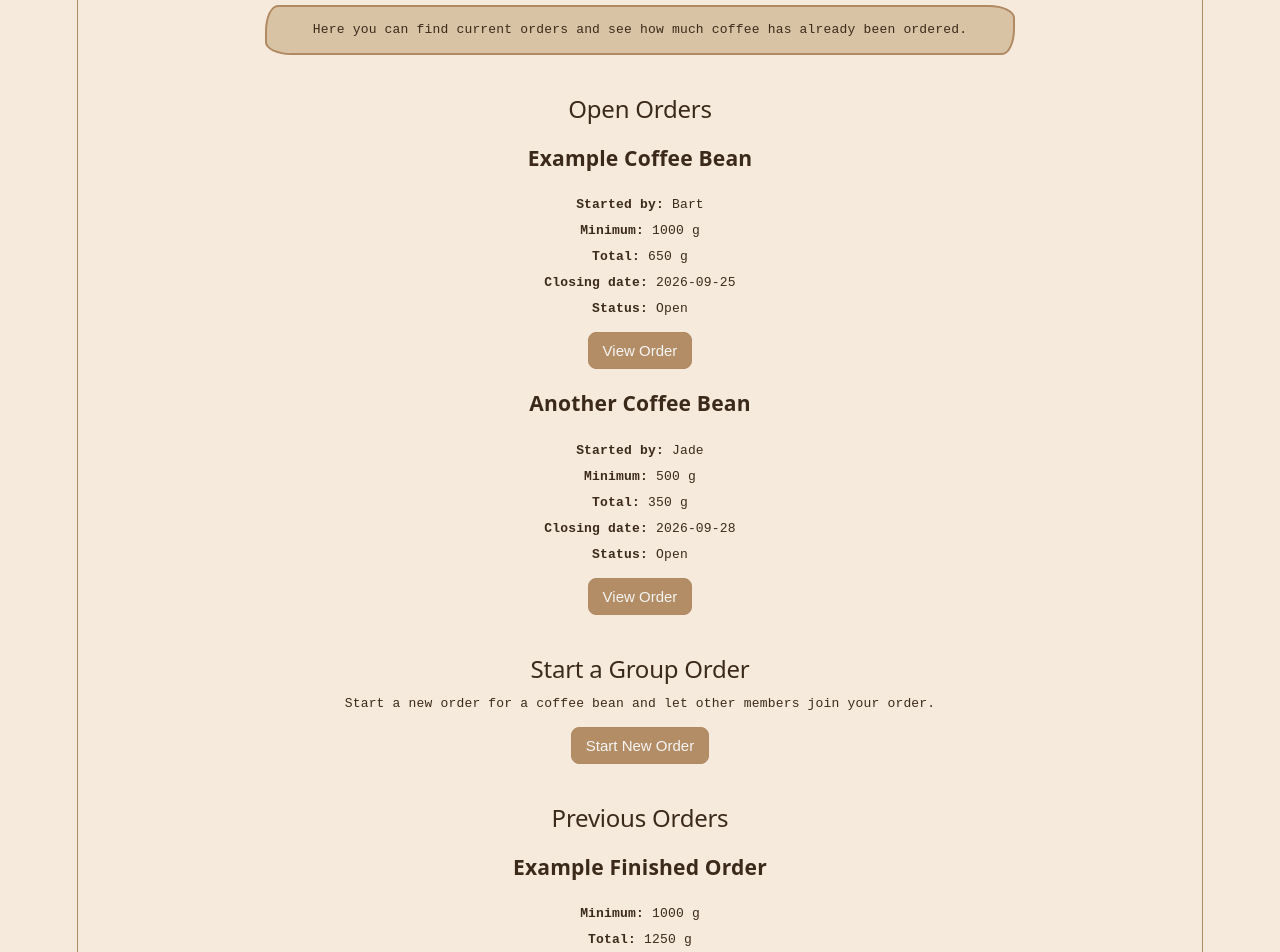
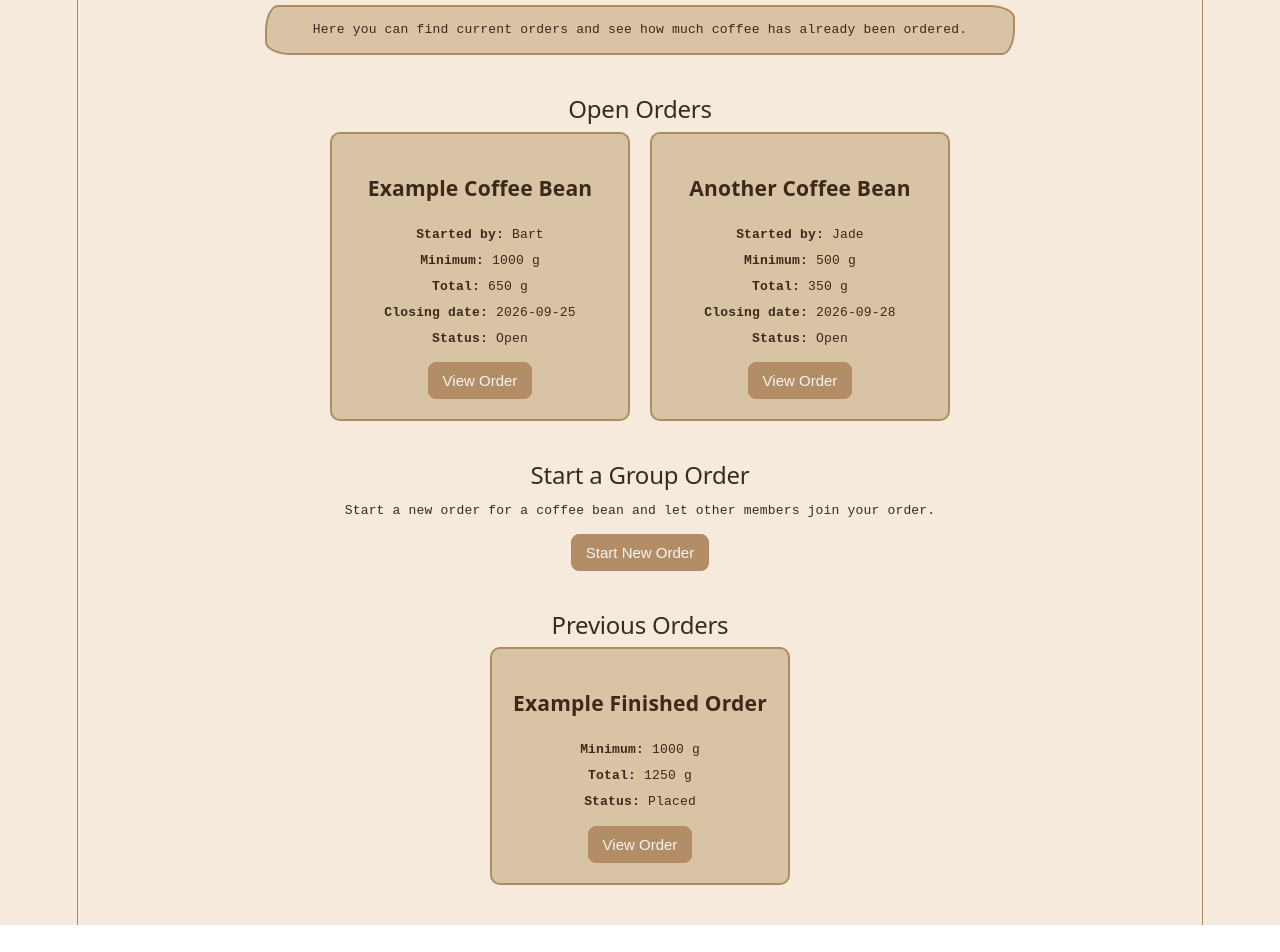
Before and after one commit to Bart079/INF2C-Team-3-WebAppDev, a React (Vite) app in the folder ClientApp/: page /orders in a window 1280 px wide. Shown: the part 240-1192 px from the top of the page. After the commit the page ends 1165 px from the top, so only its background shows below. Built offline with nearby package versions, Linux system fonts and the light colour scheme.

Commit message:
Group order card fix

```diff
--- a/ClientApp/src/components/OrderCard.tsx
+++ b/ClientApp/src/components/OrderCard.tsx
@@ -7,7 +7,7 @@ type OrderCardProps = {
 
 export function OrderCard({ order }: OrderCardProps) {
   return (
-    <article className="order">
+    <article className="card">
       <h3>{order.bean}</h3>
 
       {order.startedBy && (
--- a/ClientApp/src/features/orders/groupOrders.tsx
+++ b/ClientApp/src/features/orders/groupOrders.tsx
@@ -1,7 +1,9 @@
 import { useEffect, useState } from "react";
 import { OrderCard } from "../../components/OrderCard";
 import type { Order } from "../../types/Order";
+import "../../css/styles.css";
 import "../../css/group_Orders.css";
+
 
 export function OrdersPage() {
   // State met alle opgehaalde bestellingen
@@ -61,7 +63,7 @@ export function OrdersPage() {
           <section className="open_orders">
             <h2>Open Orders</h2>
 
-            <div className="order_list">
+            <div className="card_list">
               {openOrders.map((order) => (
                 <OrderCard
                   key={order.id}
@@ -83,7 +85,7 @@ export function OrdersPage() {
           <section className="finished_orders">
             <h2>Previous Orders</h2>
 
-            <div className="order_list">
+            <div className="card_list">
               {finishedOrders.map((order) => (
                 <OrderCard
                   key={order.id}
```
